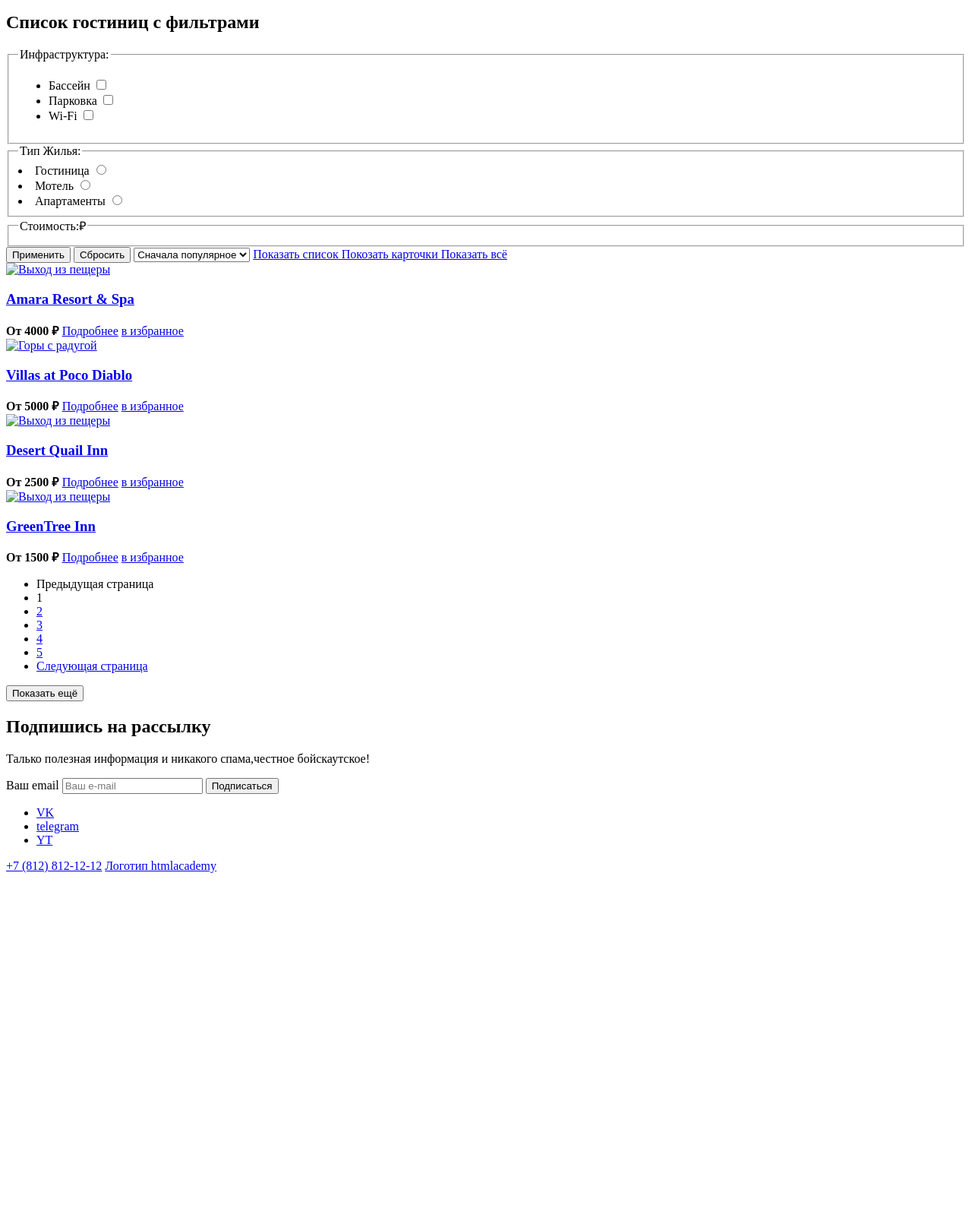
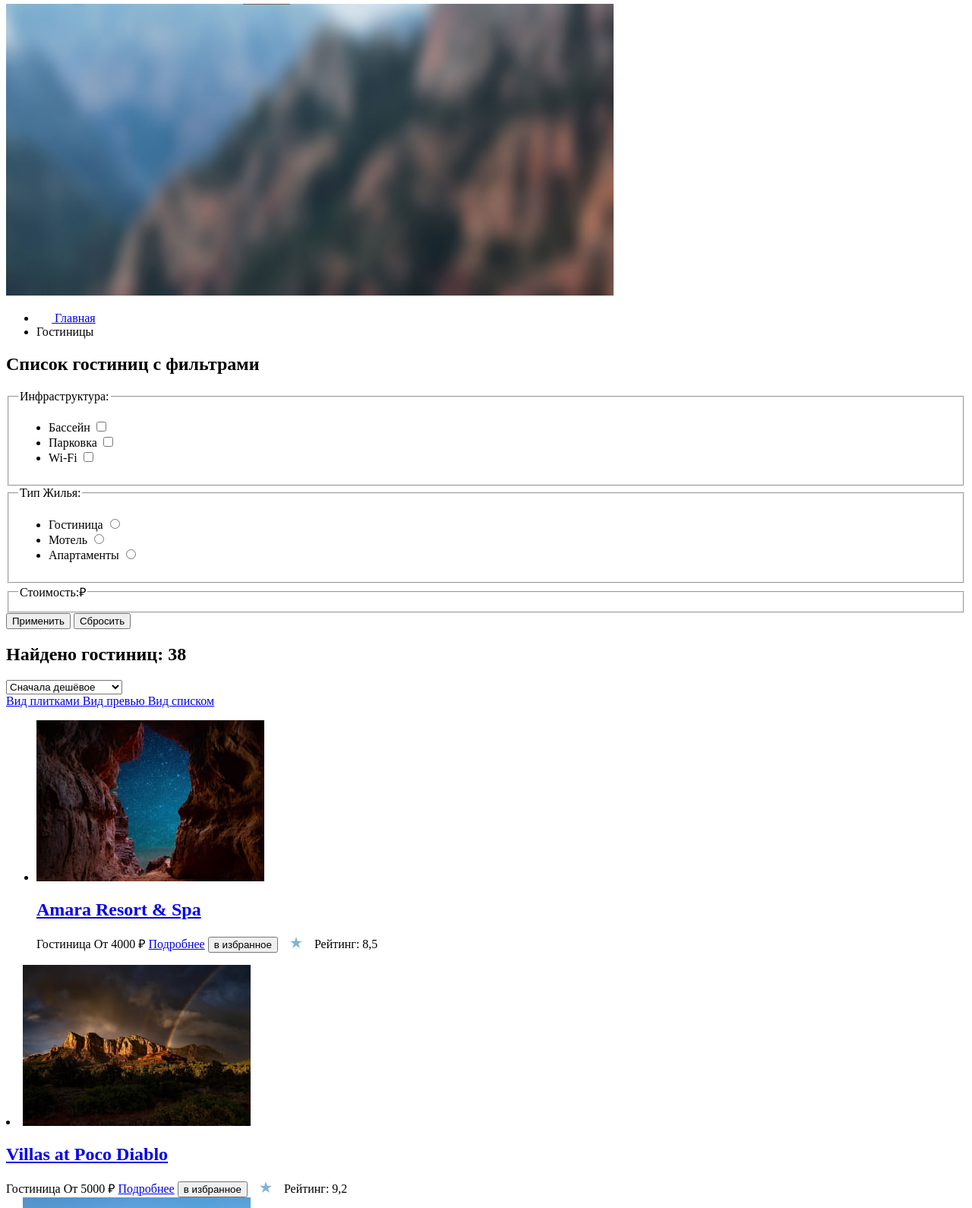
Before and after one commit to htmlacademy-htmlcss/2120291-sedona-36, a plain HTML site: page catalog.html in a window 1280 px wide. Shown: the part 302-1892 px from the top of the page at 76% size. Before the commit the page ends 1459 px from the top, so only its background shows below. Drawn offline with Linux system fonts and the light colour scheme.

Commit message:
Доработал уже в 10 раз.
Доработал Главную страницу, Каталок и внес изображения

```diff
--- a/catalog.html
+++ b/catalog.html
@@ -9,54 +9,60 @@
 <body>
   <header class="header">
     <nav class="navigation">
-   <a class="navigation-logo" href="index.html">
-       <img src="#" alt="Sedona." width="140" height="70">
+     <a class="navigation-logo">
+         <img src="images\header\logo.png" alt="Sedona" width="140" height="70">
      </a>
-   <ul class="navigation-user list-reset">
+     <ul class="navigation-list list-reset">
        <li class="navigation-item">
-       <a class="navigation-link ">Главная</a>
+         <a class="navigation-link navigation-link-current">Главная</a>
        </li>
-       <li class="navigation-link">
+         <li class="navigation-item">
            <a class="navigation-link" href="#">О Седоне</a>
          </li>
-     <li class="navigation-link">
-       <a class="navigation-link navigation-link-current" href="catalog.html">Гостиницы</a>
+       <li class="navigation-item">
+         <a class="navigation-link" href="catalog.html">Гостиницы</a>
        </li>
      </ul>
      <ul class="navigation-user list-reset">
-     <li class="navigation-link">
-       <a class="navigation-link navigation-user-search" href="#">
+       <li class="navigation-item">
+         <a class="navigation-user-link navigation-user-search" href="#">
            <span class="visually-hidden">Поиск</span>
+           <img src="images\header\search.svg" alt="Поиск" width="40" height="15">
          </a>
        </li>
-     <li class="navigation-link">
-       <a class="navigation-link navigation-user-favorites" href="#">
+       <li class="navigation-item">
+         <a class="navigation-user-link navigation-user-favorites" href="#">
            <span class="visually-hidden">Нравится</span>
+           <span class="navigation-badge">12</span>
+           <img src="images\header\like.svg" alt="Добавить в избранное" width="40" height="15">
          </a>
        </li>
      </ul>
      <a class="button button-dark navigation-button" href="#">Хочу сюда!</a>
     </nav>
- </div>
  </header>
 <main>
+  <section class="main-form">
 <h1 class="inner-header-title">Гостиницы Седоны</h1>
-<ul class="breadcrumbs">
- <li class="breadcrumbs-item">
-  <a class="breadcrumbs-link" href="index.html">Главная</a>
+<img src="images\hotel.jpg" alt="Горы" width="800" height="384">
+<ul class="breadcrumbs list-reset">
+ <li class="breadcrumbs-item breadcrumbs-item-home">
+  <a class="breadcrumbs-link" href="index.html">
+    <img src="images/mini-home.svg" alt="home" width="20" height="15">
+   <span class="visually-hidden">Главная</span>
+  </a>
  </li>
  <li class="breadcrumbs-item">
-  <a class="breadcrumbs-link">Гостиницы</a>
+  <a class="breadcrumbs-link breadcrumbs-link-current">Гостиницы</a>
  </li>
 </ul>
 <section class="catalog-products">
   <h2 class="visually-hidden">Список гостиниц с фильтрами</h2>
   <form class="catalog-filter" action="https://echo.htmlacademy.ru/" method="get">
-</section>
-<fieldset class="catalog-filter-group filter-checkbox">
-  <legend class="catalog-filter-title">Инфраструктура:</legend>
- <ul class="catalog-filter-list">
-  <li class="catalog-filter-item">
+<fieldset class="filter-group filter-group-checkbox">
+  <legend class="filter-title">Инфраструктура:</legend>
+ <ul class="filter-list list-reset">
+  <li class="filter-list-item">
    <label class="control" for="Pool">Бассейн</label>
     <input class="control-input" type="checkbox" id="Pool" name="Бассейн">
   </li>
@@ -68,80 +74,124 @@
     <label class="control" for="Wi-Fi">Wi-Fi</label>
    <input class="control-input" type="checkbox" id="Wi-Fi" name="Wi-Fi">
   </li>
+ </ul>
 </fieldset>
-<fieldset class="catalog-filter-group filter-radio">
-  <legend class="catalog-filter-title">Тип Жилья:</legend>
-  <li class="catalog-filter-item">
+<fieldset class="filter-group filter-group-radio">
+  <legend class="filter-title">Тип Жилья:</legend>
+  <ul class="filter-list list-reset">
+   <li class="filter-list-item">
    <label class="control" for="hotels">Гостиница</label>
     <input class="control-radio" type="radio" id="hotels" name="hotel-group">
    </li>
-  <li class="catalog-filter-item">
+   <li class="filter-list-item">
      <label class="control" for="motel">Мотель</label>
     <input class="control-radio" type="radio" id="motel" name="hotel-group">
    </li>
-  <li class="catalog-filter-item">
+   <li class="filter-list-item">
     <label class="control" for="Apartments">Апартаменты</label>
    <input class="control-radio" type="radio" id="Apartments" name="hotel-group">
    </li>
  </ul>
 </fieldset>
-<fieldset class="catalog-filter-group">
-  <legend class="catalog-filter-title">Стоимость:₽</legend>
+<fieldset class="filter-group filter-group-range">
+  <legend class="filter-title">Стоимость:₽</legend>
 </fieldset>
+<div class="filter-buuton">
     <button class="button button-light filter-submit" type="submit">Применить</button>
    <button class="button button-transparent filter-reset" type="reset">Сбросить</button>
+  </div>
   </form>
+</section>
+<section class="sorting">
+ <h2 class="sorting-title">Найдено гостиниц: 38</h2>
   <select class="select-control" aria-label="Сортировка">
+    <option value="pupular">Сначала дешёвое</option>
     <option value="pupular">Сначала популярное</option>
-  <option value="pupular">Сначала дешёвое</option>
     <option value="pupular">Сначала дорогое</option>
   </select>
-<a href="#" class="button button-light">
-  <span class="visually-hidden">Показать список</span>
+  <div class="sorting-view">
+   <a href="#" class="sorting-item sorting-item-title sorting-item-active">
+  <span class="visually-hidden">Вид плитками</span>
    </a>
-<a href="#" class="button">
-<span class="visually-hidden">Покозать карточки</span>
+<a href="#" class="sorting-item sorting-item-slideshow">
+<span class="visually-hidden">Вид превью</span>
 </a>
-<a href="#" class="button">
-  <span class="visually-hidden">Показать всё</span>
+<a href="#" class="sorting-item sorting-item-list">
+  <span class="visually-hidden">Вид списком</span>
   </a>
+  </div>
+</section>
   <div class="product-card">
-    <a class="product-card-link" href="product.html">
-      <img class="product-card-image" src="#" alt="Выход из пещеры">
-      <h3 class="product-card-title">Amara Resort & Spa</h3>
+<ul class="hotels list-reset">
+  <li class="hotels-item">
+    <a class="hotels-img" href="product.html">
+      <img src="images/catalog/hotel-1.jpg" alt="Amara Resort & Spa" width="300" height="212">
     </a>
-    <b class="product-card-price">От 4000 ₽</b>
-    <a class="product-card-button button" href="#">Подробнее</a>
-    <a class="product-card-button button" href="#">в избранное</a>
+    <a class="hotels-link" href="#">
+      <h2 class="hotels-title">Amara Resort & Spa</h2>
+    </a>
+  <span class="hotels-text">Гостиница</span>
+  <span class="hotels-text">От 4000 ₽</span>
+    <a class="button button-dark hotels-button hotels-button-more" href="#">Подробнее</a>
+    <button class="button button-light hotels-button hotels-favotites" type="button">в избранное</button>
+    <span class="hotels-rating-star hotels-rating-star-4" aria-label="4 звезды"></span>
+    <img src="images\stars.svg" alt="звезды" width="40" height="15">
+    <span class="hotels-rating-text">Рейтинг: 8,5</span>
+  </li>
   </div>
   <div class="product-card">
-    <a class="product-card-link" href="product.html">
-      <img class="product-card-image" src="#" alt="Горы с радугой">
-      <h3 class="product-card-title">Villas at Poco Diablo</h3>
+    <li class="hotels-item">
+    <a class="hotels-img" href="product.html">
+      <img src="images/catalog/hotel-2.jpg" alt="Villas at Poco Diablo" width="300" height="212">
     </a>
-    <b class="product-card-price">От 5000 ₽</b>
-    <a class="product-card-button button" href="#">Подробнее</a>
-    <a class="product-card-button button" href="#">в избранное</a>
+    <a class="hotels-link" href="#">
+      <h2 class="product-card-title">Villas at Poco Diablo</h2>
+    </a>
+    <span class="hotels-text">Гостиница</span>
+  <span class="hotels-text">От 5000 ₽</span>
+    <a class="button button-dark hotels-button hotels-button-more" href="#">Подробнее</a>
+    <button class="button button-light hotels-button hotels-favotites" type="button">в избранное</button>
+    <span class="hotels-rating-star hotels-rating-star-4" aria-label="4 звезды"></span>
+    <img src="images\stars.svg" alt="звезды" width="40" height="15">
+    <span class="hotels-rating-text">Рейтинг: 9,2</span>
+  </li>
   </div>
   <div class="product-card">
-    <a class="product-card-link" href="product.html">
-      <img class="product-card-image" src="#" alt="Выход из пещеры">
-      <h3 class="product-card-title">Desert Quail Inn</h3>
+    <li class="hotels-item">
+    <a class="hotels-img" href="product.html">
+      <img src="images/catalog/hotel-3.jpg" alt="Desert Quail Inn" width="300" height="212">
     </a>
-    <b class="product-card-price">От 2500 ₽</b>
-    <a class="product-card-button button" href="#">Подробнее</a>
-    <a class="product-card-button button" href="#">в избранное</a>
+    <a class="hotels-link" href="#">
+      <h2 class="product-card-title">Desert Quail Inn</h2>
+    </a>
+    <span class="hotels-text">Гостиница</span>
+    <span class="hotels-text">От 2500 ₽</span>
+      <a class="button button-dark hotels-button hotels-button-more" href="#">Подробнее</a>
+      <button class="button button-light hotels-button hotels-favotites" type="button">в избранное</button>
+      <span class="hotels-rating-star hotels-rating-star-3" aria-label="3 звезды"></span>
+      <img src="images\stars.svg" alt="звезды" width="40" height="15">
+      <span class="hotels-rating-text">Рейтинг: 6,9</span>
+    </li>
     </div>
   <div class="product-card">
-    <a class="product-card-link" href="product.html">
-      <img class="product-card-image" src="#" alt="Выход из пещеры">
-      <h3 class="product-card-title">GreenTree Inn</h3>
+    <li class="hotels-item">
+    <a class="hotels-img" href="product.html">
+      <img src="images/catalog/hotel-4.jpg" alt="GreenTree Inn" width="300" height="212">
     </a>
-    <b class="product-card-price">От 1500 ₽</b>
-    <a class="product-card-button button" href="#">Подробнее</a>
-    <a class="product-card-button button" href="#">в избранное</a>
+    <a class="hotels-link" href="#">
+      <h2 class="product-card-title">GreenTree Inn</h2>
+    </a>
+    <span class="hotels-text">Гостиница</span>
+    <span class="hotels-text">От 1500 ₽</span>
+      <a class="button button-dark hotels-button hotels-button-more" href="#">Подробнее</a>
+      <button class="button button-light hotels-button hotels-favotites" type="button">в избранное</button>
+      <span class="hotels-rating-star hotels-rating-star-2" aria-label="2 звезды"></span>
+      <img src="images\stars.svg" alt="звезды" width="40" height="15">
+      <span class="hotels-rating-text">Рейтинг: 5,0</span>
+    </li>
   </div>
-  <ul class="pagination">
+</ul>
+  <ul class="pagination list-reset">
     <li class="pagination-item">
       <a class="pagination-link pagination-prev pagination-disabled">
         <span class="visually-hidden">Предыдущая страница</span>
@@ -160,16 +210,14 @@
       <a class="pagination-link" href="#">4</a>
     </li>
     <li class="pagination-item">
-      <a class="pagination-link" href="#">5</a>
+      <a class="pagination-link pagination-link-more" href="#" aria-label="Следующие страницы">...</a>
     </li>
     <li class="pagination-item">
-      <a class="pagination-link pagination-next" href="#">
-        <span class="visually-hidden">Следующая страница</span>
-      </a>
+      <a class="pagination-link" href="#">10</a>
     </li>
   </ul>
   <button class="button pagination-show-more" type="button">Показать ещё</button>
-  <section class="subscribe subscribe-home">
+  <section class="subscribe">
     <h2 class="subscribe-title page-title">Подпишись на рассылку</h2>
     <p class="subscribe-text page-text">Талько полезная информация и никакого спама,честное бойскаутское!</p>
     <form class="subscribe-form" action="https://echo.htmlacademy.ru/" method="post">
@@ -184,22 +232,26 @@
     <li class="social-item">
       <a class="social-link" href="https://vk.com/htmlacademy">
         <span class="visually-hidden">VK</span>
+        <img src="images/soc-seti/VK.svg" alt="Vk" width="40" height="15">
       </a>
     </li>
    <li class="social-item">
       <a class="social-link" href="https://t.me/htmlacademy">
         <span class="visually-hidden">telegram</span>
+        <img src="images/soc-seti/TG.svg" alt="Телеграм" width="40" height="15">
       </a>
    </li>
     <li class="social-item">
       <a class="social-link" href="https://www.youtube.com/user/htmlacademyru">
         <span class="visually-hidden">YT</span>
+        <img src="images/soc-seti/YT.svg" alt="Ютьюб" width="40" height="15">
       </a>
     </li>
   </ul>
   <a class="footer-phone" href="tel:+78128121212">+7 (812) 812-12-12</a>
   <a class="footer-logo" href="https://htmlacademy.ru/">
     <span class="visually-hidden">Логотип htmlacademy</span>
+    <img src="images/soc-seti/HTMLAcademy.svg" alt="Значек HTML Academy" width="100" height="150">
   </a>
   </footer>
 </body>
```
Also changed, not shown: index.html (+20 -21 lines), images/Rectangle.svg (renamed from images/Rectangle 125 (1).svg), images/Strelka.svg (deleted), images/breadcrumbs-item.svg (deleted), images/compan.svg (deleted), images/hiro.png (renamed from images/divider.png), images/pc.svg (deleted), images/setka.svg (deleted), images/soc-seti/HTMLAcademy.svg (renamed from images/HTMLAcademy.svg), images/soc-seti/TG.svg (renamed from images/TG.svg), images/soc-seti/VK.svg (renamed from images/VK.svg), images/soc-seti/YT.svg (renamed from images/YT.svg), images/whait.svg (deleted). Lines whose indentation alone changed are shown as unchanged.
